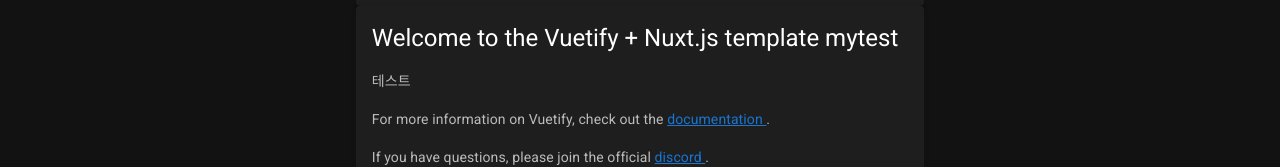
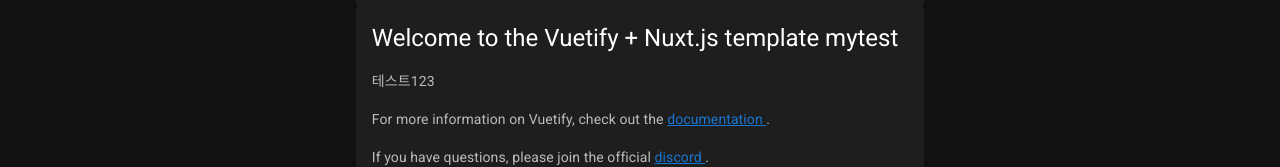
Before and after one commit to asm543/OTGF, a Nuxt app: page / in a window 1280 px wide. Shown: the part 282-449 px from the top of the page. Built offline with nearby package versions, Linux system fonts and the light colour scheme.

Commit message:
테스트123

```diff
--- a/pages/index.vue
+++ b/pages/index.vue
@@ -10,7 +10,7 @@
           Welcome to the Vuetify + Nuxt.js template mytest
         </v-card-title>
         <v-card-text>
-          <p>테스트</p>
+          <p>테스트123</p>
           <p>
             For more information on Vuetify, check out the <a
               href="https://vuetifyjs.com"
```
